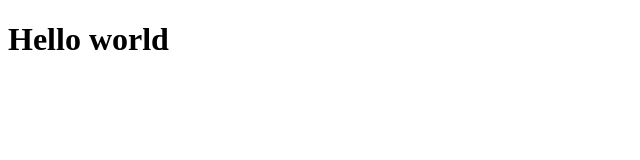
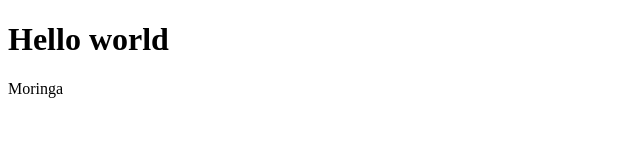
Before and after one commit to StylewithWicky/My-webpage, a plain HTML site: page index.html in a window 1280 px wide. Shown: the full height of the page, 0-640 px from the left. Drawn offline with Linux system fonts and the light colour scheme.

Commit message:
added paragraph

```diff
--- a/index.html
+++ b/index.html
@@ -7,6 +7,7 @@
 </head>
 <body>
     <h1>Hello world</h1>
+    <p>Moringa</p>
 
 </body>
 </html>
```
